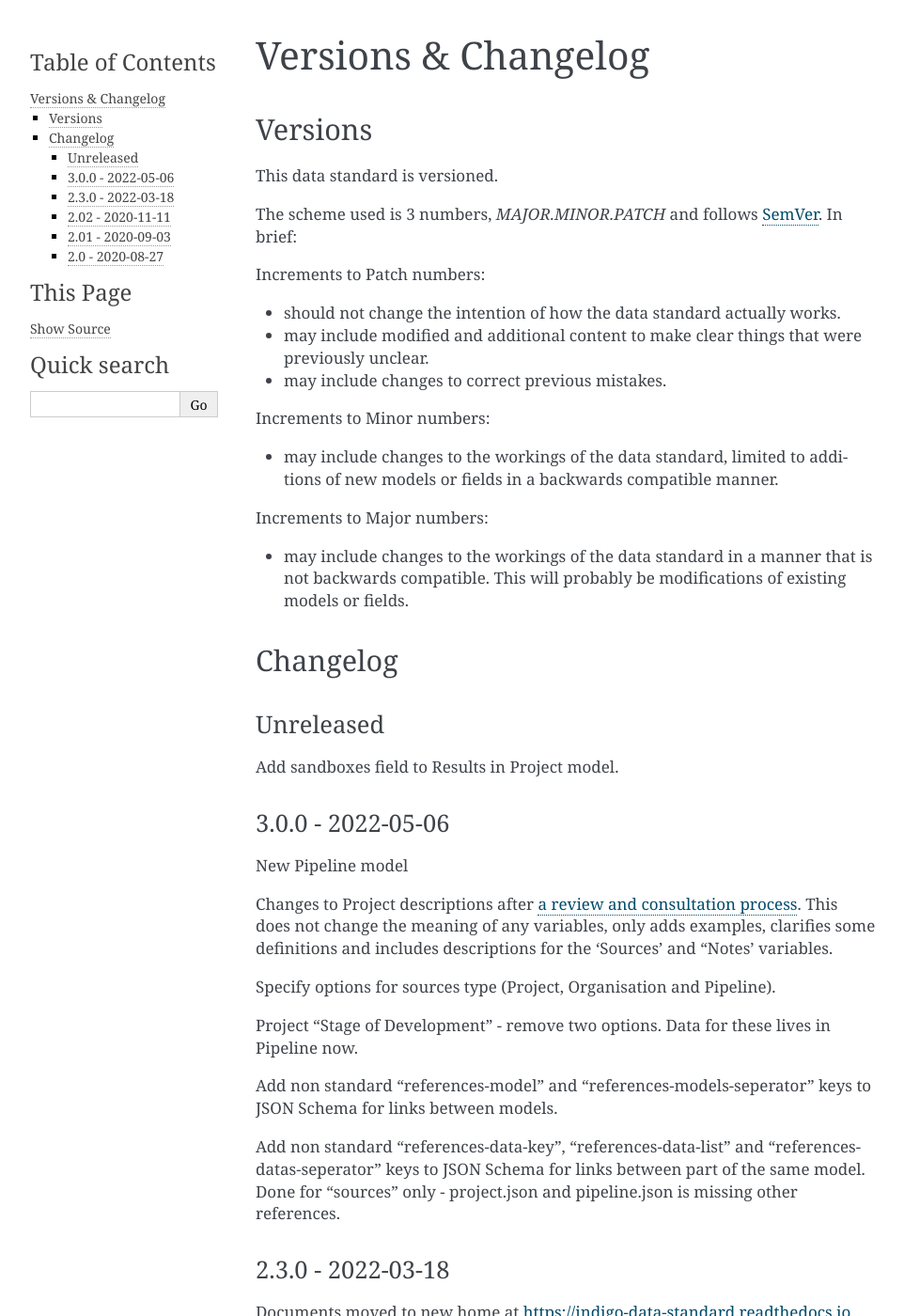
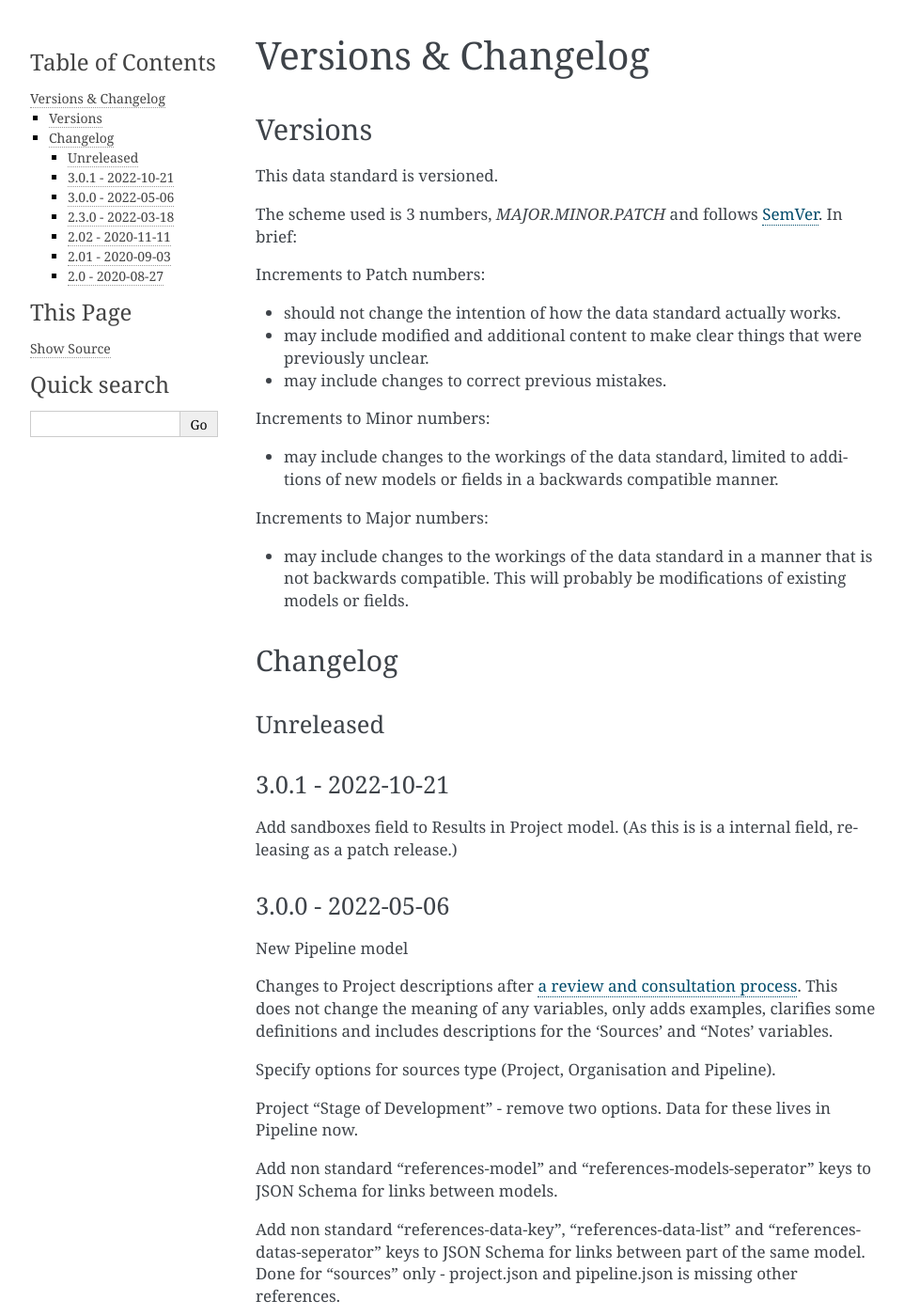
Before and after one commit to INDIGO-Initiative/indigo-data-standard, a Sphinx documentation site: the page built from docs/versions_changelog.rst, in a window 1280 px wide and 1400 px high. Shown: the whole window at 94% size, without its empty margins (148-1110 px from the left). Built offline with Sphinx 7.4.7, drawn with Linux system fonts in a browser that asks for light colours.

Commit message:
release: 3.0.1

```diff
--- a/docs/versions_changelog.rst
+++ b/docs/versions_changelog.rst
@@ -28,7 +28,10 @@ Changelog
 Unreleased
 ~~~~~~~~~~
 
-Add sandboxes field to Results in Project model.
+3.0.1 - 2022-10-21
+~~~~~~~~~~~~~~~~~~
+
+Add sandboxes field to Results in Project model. (As this is is a internal field, releasing as a patch release.)
 
 3.0.0 - 2022-05-06
 ~~~~~~~~~~~~~~~~~~
```
